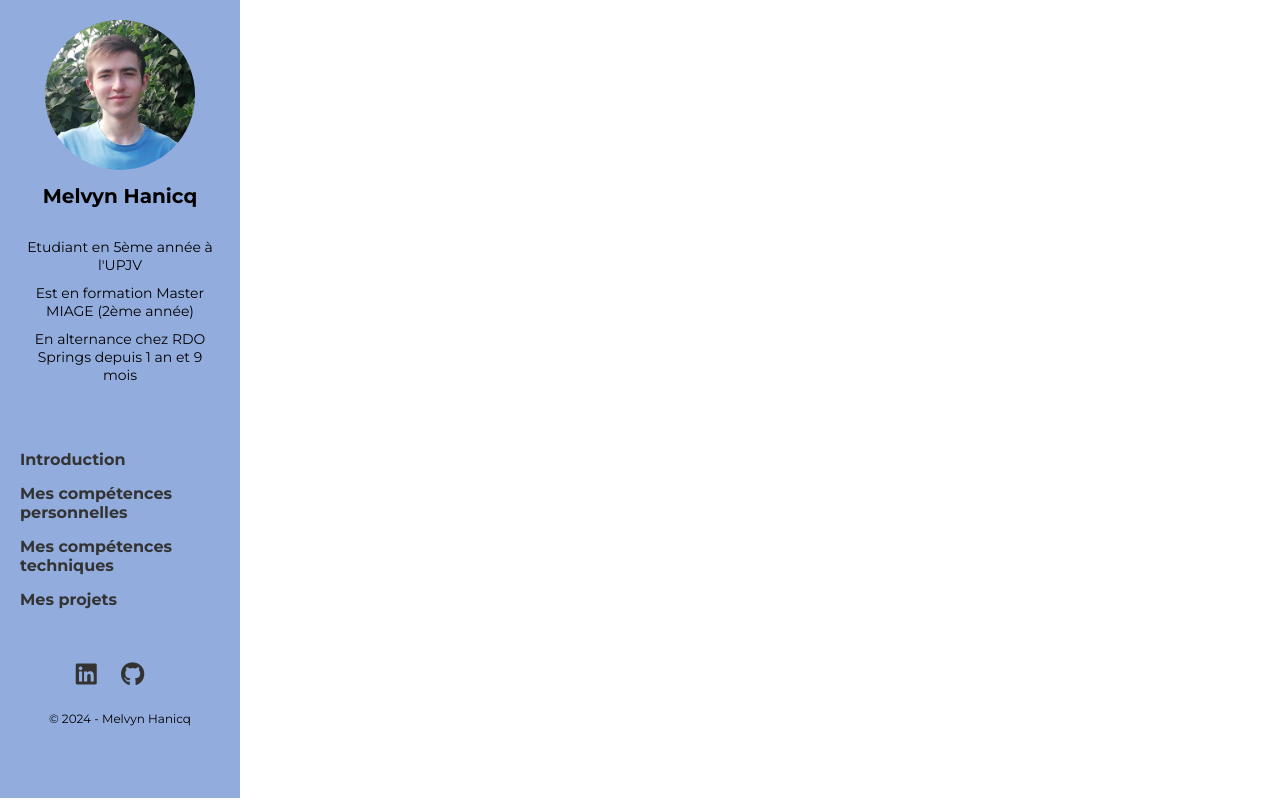
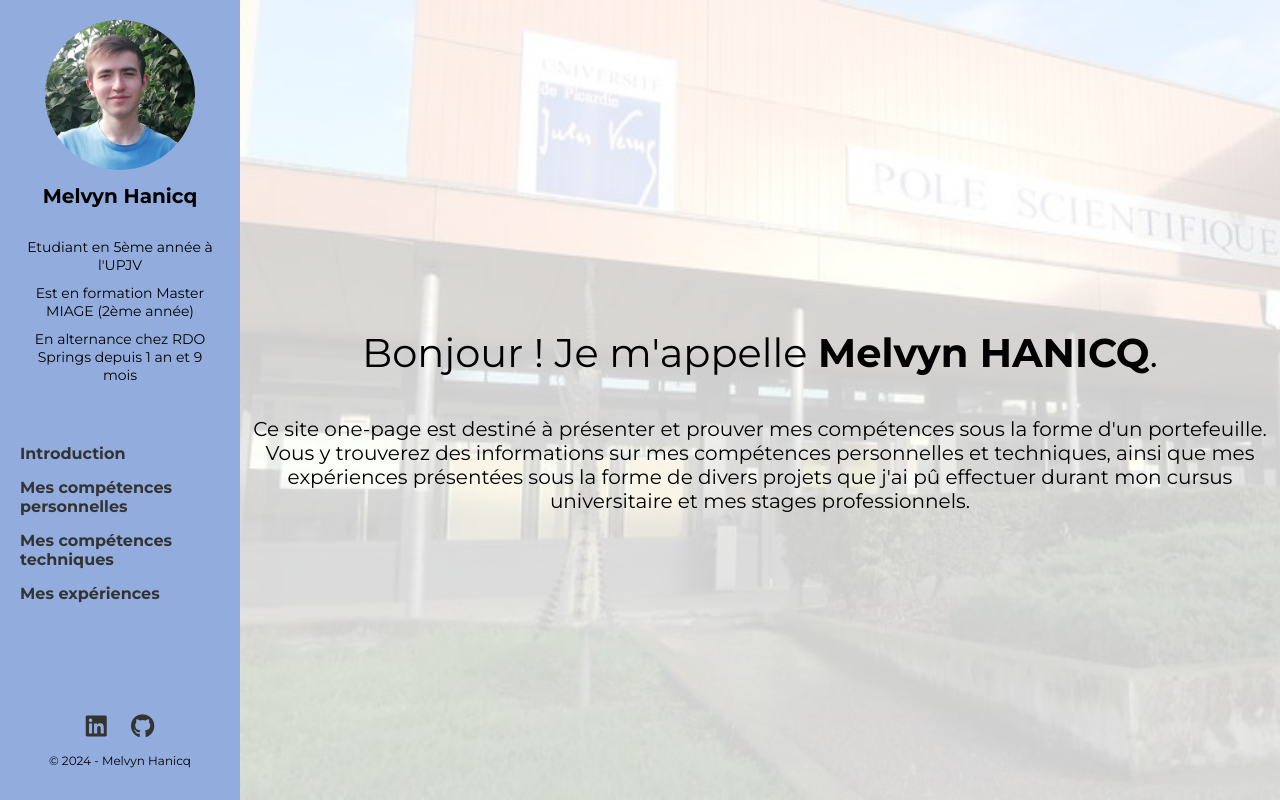
Before and after one commit to Meuhlvyn/Meuhlvyn.github.io, a plain HTML site: page index.html in a window 1280 px wide. Drawn offline with nearby package versions, Linux system fonts and the light colour scheme.

Commit message:
correction CSS sidebar + début intro

```diff
--- a/index.html
+++ b/index.html
@@ -11,8 +11,10 @@
         <link href="https://fonts.googleapis.com/css2?family=Montserrat:wght@400;700&display=swap" rel="stylesheet">
         <link rel="stylesheet" href="style.css">
         <script src="https://kit.fontawesome.com/5781828a69.js" crossorigin="anonymous"></script>
+        <script src="https://cdn.jsdelivr.net/npm/typed.js@2.0.12"></script>
     </head>
     <body>
+        <div class="container">
             <nav class="sidebar">
                 <div class="profile">
                     <img src="img/profil.jpg" alt="Ma photo de profil" class="profile-picture">
@@ -27,15 +29,53 @@
                     <li><a href="#">Introduction</a></li>
                     <li><a href="#">Mes compétences personnelles</a></li>
                     <li><a href="#">Mes compétences techniques</a></li>
-                <li><a href="#">Mes projets</a></li>
+                    <li><a href="#">Mes expériences</a></li>
                 </ul>
+                <footer>
                     <div class="social-icons">
                         <a href="https://www.linkedin.com/in/melvyn-hanicq-512a50228" target="_blank"><i class="fab fa-linkedin"></i></a>
                         <a href="https://github.com/Meuhlvyn" target="_blank"><i class="fab fa-github"></i></a>
                     </div>
-            <footer>
                     <p>© 2024 - Melvyn Hanicq</p>
                 </footer>
             </nav>
+            <main>
+                <div class="intro" id="typed-strings">
+                    <div class="overlay"></div>
+                    <p class="intro-titre">Bonjour ! Je m'appelle <b>Melvyn HANICQ</b>.</p>
+                    <p class="intro-description">
+                        Ce site one-page est destiné à présenter et prouver mes compétences sous la forme d'un portefeuille.
+                        Vous y trouverez des informations sur mes compétences personnelles et techniques, ainsi que mes expériences présentées
+                        sous la forme de divers projets que j'ai pû effectuer durant mon cursus universitaire et mes stages professionnels.
+                    </p>
+                </div>
+                <h2><span id="typed"></span></h2>
+                <div class="perso">
+                    <h1>Mes compétences personnelles</h1>
+                    <p>
+
+                    </p>
+                </div>
+                <div class="tech">
+                    <h1>Mes compétences techniques</h1>
+                    <p>
+
+                    </p>
+                </div>
+                <div class="xp">
+                    <h1>Mes expériences</h1>
+                    <p>
+
+                    </p>
+                </div>
+            </main>
+        </div>
     </body>
+    <!--<script>
+        var typed = new Typed('#typed', {
+            stringsElement: '#typed-strings',
+            typeSpeed: 200,
+            backSpeed: 35,
+          });
+        </script>-->
 </html>
--- a/style.css
+++ b/style.css
@@ -4,20 +4,23 @@ body {
     font-family: 'Montserrat', sans-serif;
 }
 
+.container {
+    display: flex;
+    height: 100vh;
+}
+
 .sidebar {
+    display: flex;
+    flex-direction: column;
+    position: relative;
     width: 200px;
-    max-height: 100vh;
     overflow-y: auto;
     -ms-overflow-style: none;  /* Internet Explorer 10+ */
     scrollbar-width: none;  /* Firefox */
     background-color: #92addd;
     padding: 20px;
-    display: flex;
-    flex-direction: column;
-    position: fixed;
     top: 0;
     left: 0;
-    padding-bottom: 50px;
 }
 
 .sidebar::-webkit-scrollbar {
@@ -26,7 +29,6 @@ body {
 
 .profile {
     text-align: center;
-    margin-bottom: 20px;
 }
 
 .name {
@@ -54,9 +56,7 @@ body {
 .nav-links {
     list-style-type: none;
     padding: 0;
-    flex-grow: 1;
-    display: flex;
-    flex-direction: column;
+    margin: 30px 0;
 }
 
 .nav-links li {
@@ -78,24 +78,27 @@ body {
     transition: transform 0.5s ease;
 }
 
+footer {
+    width: 100%;
+    display: flex;
+    flex-direction: column;
+    justify-content: center;
+    align-items: center;
+    margin-top: auto; /* Le footer reste en bas */
+}
+
 .social-icons {
     text-align: center;
-    margin-top: 20px;
 }
 
 .social-icons a {
-    margin-right: 20px;
+    margin: 0 10px;
     color: #333;
     font-size: 24px;
 }
 
 .social-icons a:hover {
     color: #e9e9e9;
-}
-
-footer {
-    text-align: center;
-    padding: 10px 0;
 }
 
 footer p {
@@ -131,4 +134,63 @@ footer p {
     .social-icons a {
         font-size: 18px;
     }
+
+    .intro-titre {
+        font-size: 20px;
+    }
+
+    .intro-description {
+        font-size: 10px;
+    }
 }
+
+main {
+    flex: 1;
+    overflow-y: auto;
+}
+
+.intro {
+    position: relative;
+    display: flex;
+    flex-direction: column;
+    justify-content: center;
+    align-items: center;
+    height: 100vh;
+    background-image: url('img/ufr-sciences.jpg');
+    background-size: cover;
+}
+
+.overlay {
+    position: absolute;
+    top: 0;
+    left: 0;
+    width: 100%;
+    height: 100%;
+    background-color: rgba(255, 255, 255, 0.8);
+}
+
+.intro p {
+    text-align: center;
+    z-index: 1;
+}
+
+.intro-titre {
+    font-size: 40px;
+}
+
+.intro-description {
+    font-size: 20px;
+    margin: 0;
+}
+
+.perso {
+    height: 100vh;
+}
+
+.tech {
+    height: 100vh;
+}
+
+.xp {
+    height: 100vh;
+}
```
Also changed, not shown: img/ufr-sciences.jpg (added). Lines whose indentation alone changed are shown as unchanged.
